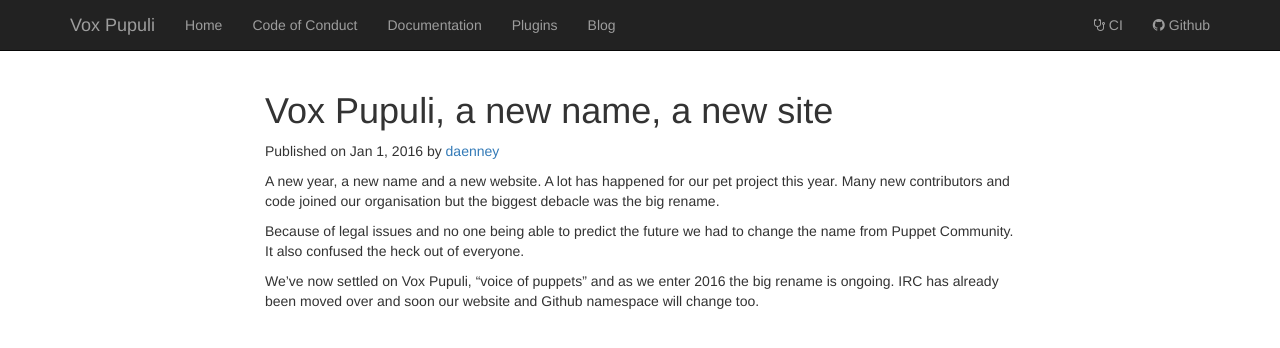
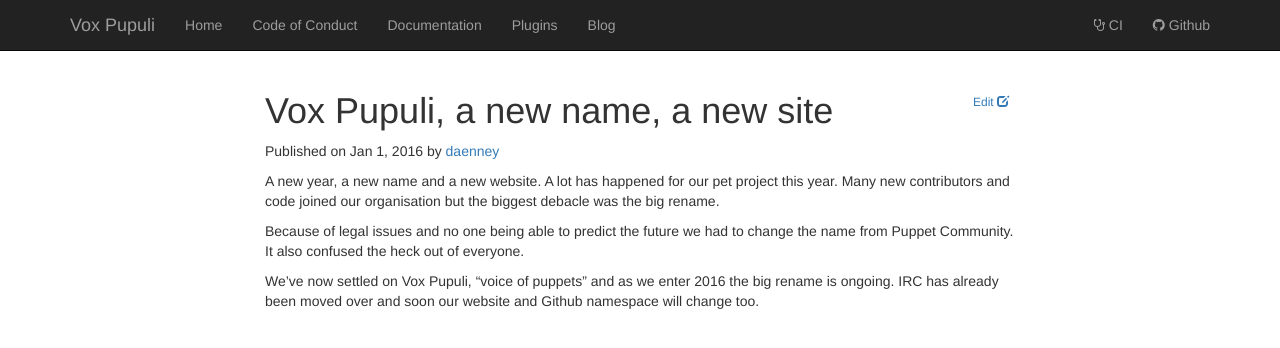
Before and after one commit to voxpupuli/voxpupuli.github.io, a Jekyll site: the page built from _posts/2016-01-01-voxpupuli.md, in a window 1280 px wide. Shown: the top 348 px of the page. Built offline with Jekyll 4.4.1, drawn with Linux system fonts in a browser that asks for light colours; nearby versions of some CDN libraries.

Commit message:
layout/post: Add edit button

```diff
--- a/_layouts/post.html
+++ b/_layouts/post.html
@@ -3,7 +3,9 @@
 ---
 <div class="row">
   <div class="col-md-8 col-md-offset-2">
-    <h1>{{ page.title }}</h1>
+    <h1>{{ page.title }}
+      <a style="float: right;" class="btn btn-raised btn-xs" href="https://github.com/{{ site.github_username }}/{{ site.github_username }}.github.io/edit/master/{{ page.path}}">Edit <i class="glyphicon glyphicon-edit"></i></a></h1>
+    </h1>
     <p>Published on {{ page.date | date: "%b %-d, %Y" }}{% if page.github_username %} by <a href="https://github.com/{{page.github_username}}">{{ page.github_username }}{% endif %}</a></p>
     <article>
       {{ content }}
```
